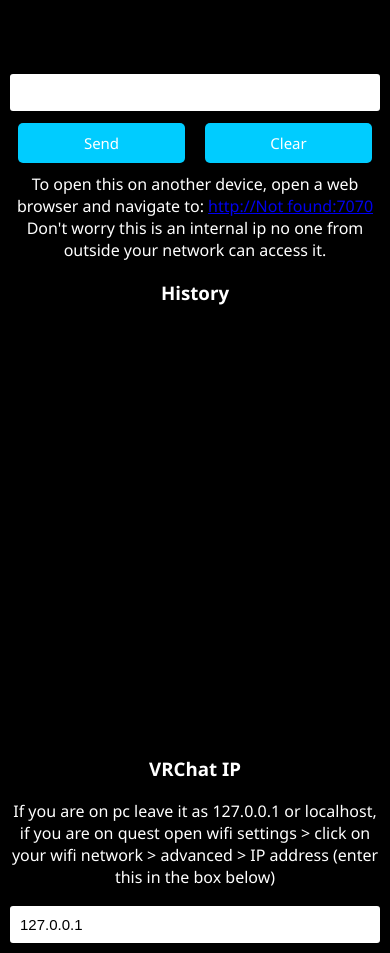
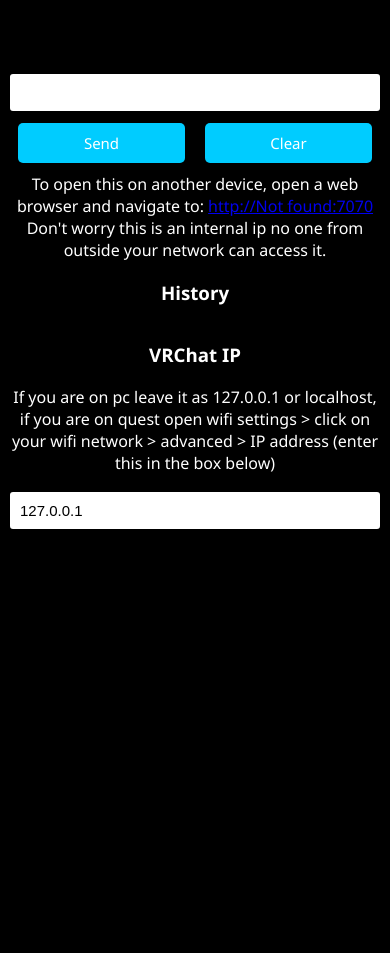
Before and after one commit to phaze-the-dumb/vrcquickchat, a website: page index.html in a window 390 px wide. After the commit the page ends 844 px from the top, so only its background shows below. Drawn offline with Linux system fonts and the light colour scheme; no server answers.

Commit message:
fix more viewing on mobile

```diff
--- a/index.html
+++ b/index.html
@@ -71,7 +71,7 @@
             }
 
             .history{
-                height: 50%;
+                max-height: 50%;
                 overflow-y: auto;
             }
         </style>
```
